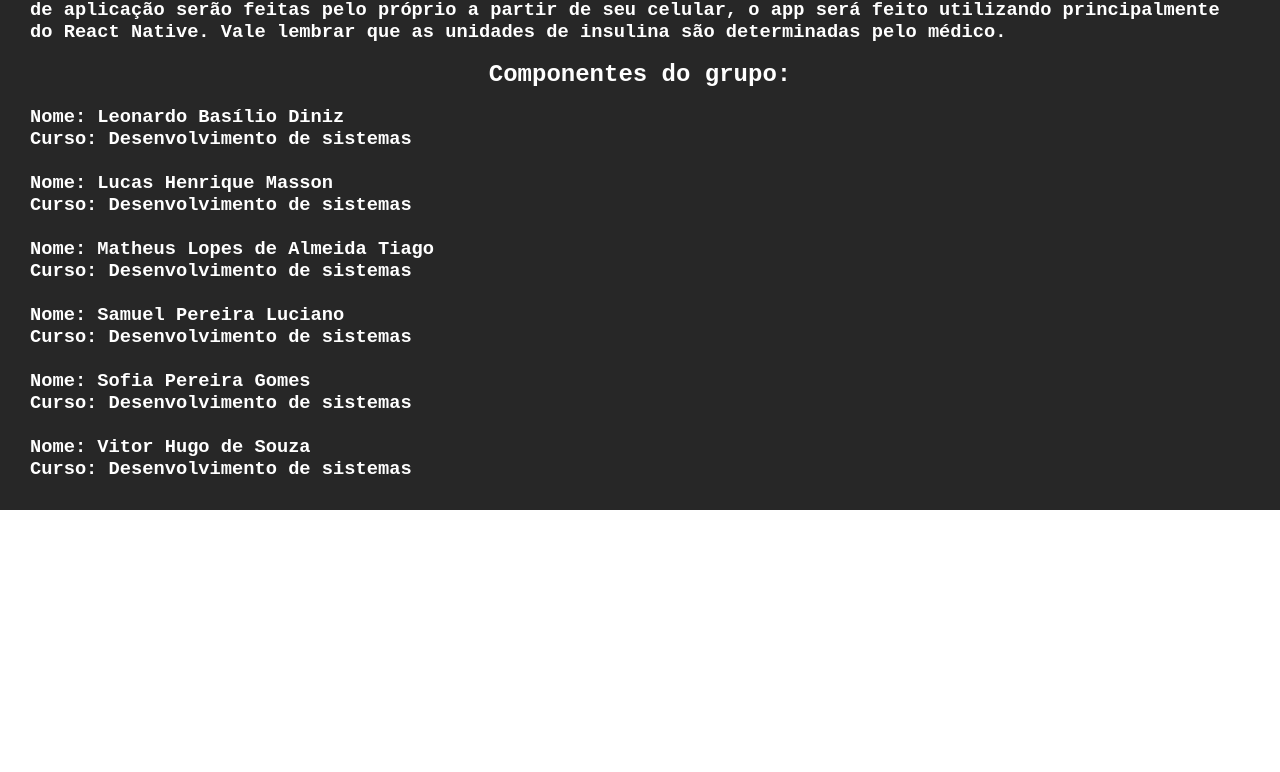
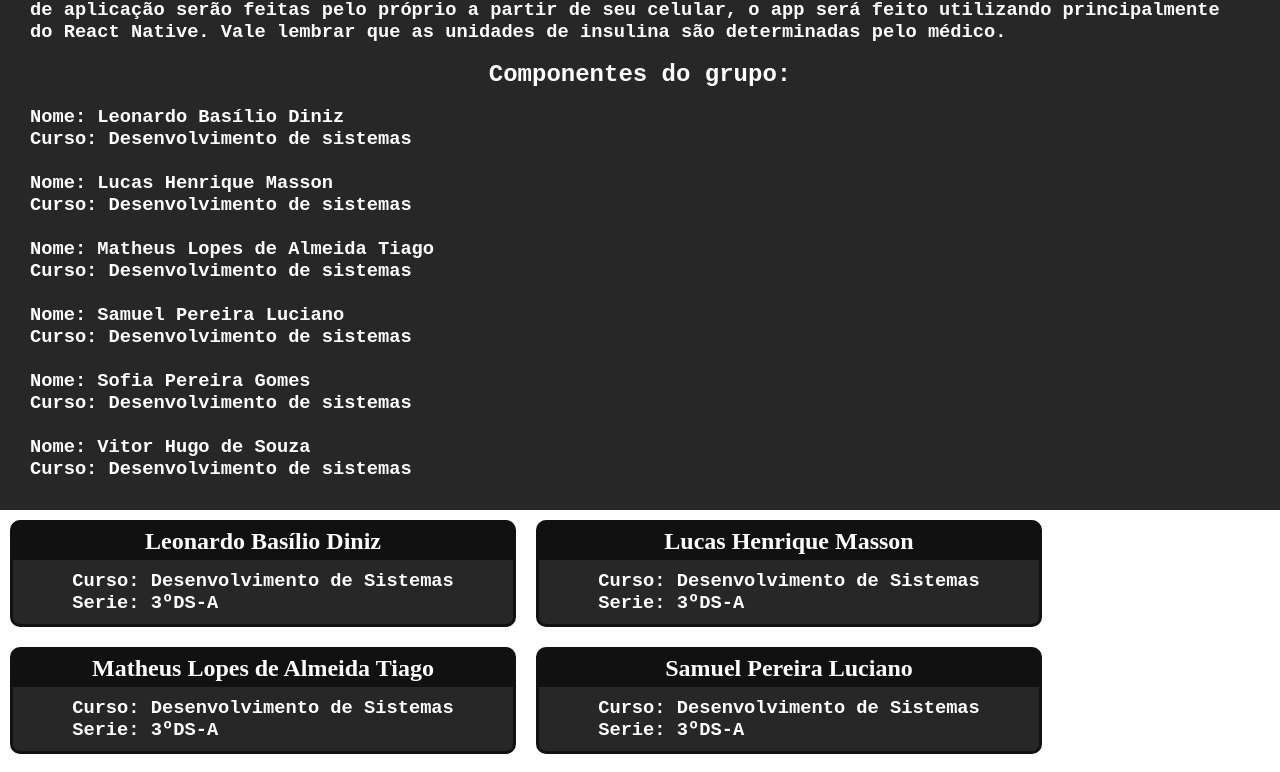
Before and after one commit to AdInsul-TCC/AdInsul_PDTCC_PW, a React (Create React App) app in the folder adinsul/: page /sobre in a window 1280 px wide. Shown: the part 496-1268 px from the top of the page. Before the commit the page ends 1006 px from the top, so only its background shows below. Built offline with nearby package versions, Linux system fonts and the light colour scheme.

Commit message:
Commit 26/08
Signed-off-by: AdInsul-TCC <leonardodiniz.basilio@gmail.com>

```diff
--- /dev/null
+++ b/adinsul/src/components/basico/Estado.jsx
@@ -0,0 +1,15 @@
+import React, {useState} from 'react';
+
+export default props => {
+    const [curso, setCurso] = useState('Desenvolvimento de Sistemas')
+    const [serie, setSerie] = useState('3ºDS-A')
+
+    return(
+        <div>
+            <h3>Curso: {curso}</h3>
+            <h3>Serie: {serie}</h3>
+
+        </div>
+
+    )
+}
--- /dev/null
+++ b/adinsul/src/components/layout/Card.css
@@ -0,0 +1,24 @@
+.Card {
+    border: 3px solid;
+    border-radius: 10px;
+    overflow: hidden;
+    margin: 10px;
+    display: flex;
+    flex-direction: column;
+    min-width: 500px;
+    max-width: 500;
+}
+
+.Card .Title {
+    padding: 5px 0px;
+    display: flex;
+    justify-content: center;
+    color: white;
+}
+
+.Card .Content {
+    flex-grow: 1;
+    background-color: #272727;
+    color: white;
+    padding: 10px;
+}
--- /dev/null
+++ b/adinsul/src/components/layout/Card.jsx
@@ -0,0 +1,19 @@
+import React from 'react';
+
+import './Card.css'
+
+export default props => {
+    const estiloCard = {
+        backgroundColor: props.cor,
+        borderColor: props.cor
+    }
+
+    return(
+        <div className='Card' style={estiloCard}>
+            <div className='Title'><h2>{props.titulo}</h2></div>
+            <div className='Content'>
+                {props.children}
+            </div>
+        </div>
+    )
+}
--- a/adinsul/src/views/App.css
+++ b/adinsul/src/views/App.css
@@ -4,3 +4,9 @@
   width: 100%;
   flex-direction: column;
 }
+
+.App .Cards{
+  display: flex;
+
+  flex-wrap: wrap;
+}
--- a/adinsul/src/views/App.jsx
+++ b/adinsul/src/views/App.jsx
@@ -1,16 +1,103 @@
+import React, {Component} from 'react'
 import './App.css'
-import React from "react"
 import { BrowserRouter as Router } from 'react-router-dom'
 import Menu from '../components/layout/Menu'
 import Content from '../components/layout/Content'
+import Estado from '../components/basico/Estado'
+import Card from '../components/layout/Card'
 
-const App = props => (
+
+
+class App extends Component {
+
+    render() {
+        return(
+            <div className="App">
+
+        <Router>
+            <Menu />
+            <Content />
+        </Router>
+
+            <div className="Cards" >
+
+                <Card titulo="Leonardo Basílio Diniz" cor="#111112">
+                    <Estado />
+                </Card>
+
+                <Card titulo="Lucas Henrique Masson" cor="#111112">
+                    <Estado />
+                </Card>
+
+                <Card titulo="Matheus Lopes de Almeida Tiago" cor="#111112">
+                    <Estado />
+                </Card>
+
+                <Card titulo="Samuel Pereira Luciano" cor="#111112">
+                    <Estado />
+                </Card>
+
+                <Card titulo="Sofia Pereira Gomes" cor="#111112">
+                    <Estado />
+                </Card>
+
+                <Card titulo="Vitor Hugo de Souza" cor="#111112">
+                    <Estado />
+                </Card>
+            </div>
+
+            </div>
+        )
+    }
+
+}
+
+/*const App = props => (
     <div className="App">
         <Router>
             <Menu />
             <Content />
         </Router>
     </div>
-)
+
+
+
+
+import React, {Component} from 'react'
+import './App.css'
+import { BrowserRouter as Router } from 'react-router-dom'
+import Menu from '../components/layout/Menu'
+import Content from '../components/layout/Content'
+import Estado from '../components/basico/Estado'
+import Card from '../components/layout/Card'
+
+
+
+class App extends Component {
+
+    render() {
+        return(
+            <div className="App">
+
+<Router>
+            <Menu />
+            <Content />
+        </Router>
+
+            <div className="Cards" >
+
+                <Card titulo="Estado" cor="#ffb400">
+                    <Estado />
+                </Card>
+            </div>
+
+            </div>
+        )
+    }
+
+}
+
+
+)*/
 
 export default App
```
Also changed, not shown: adinsul/src/components/basico/Propriedades.jsx (added, +10 -0 lines), adinsul/src/views/contents/Sobre.jsx (+90 -0 lines).
